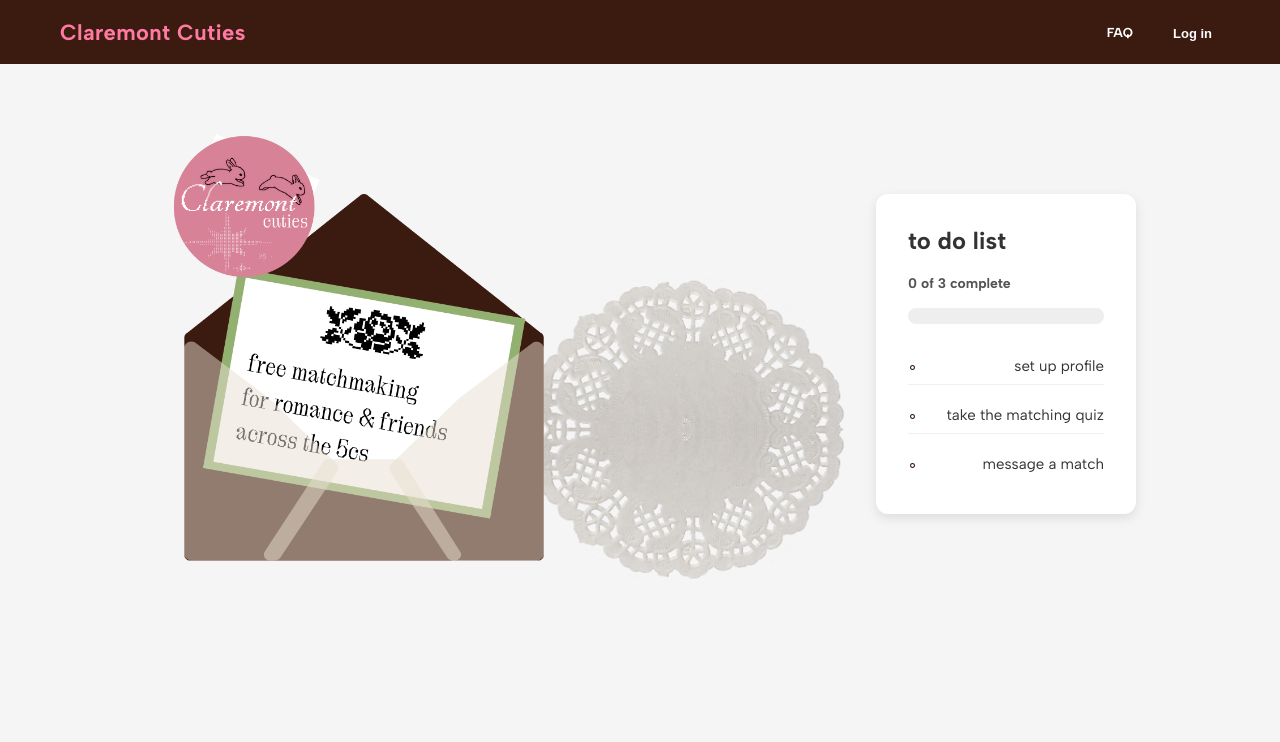
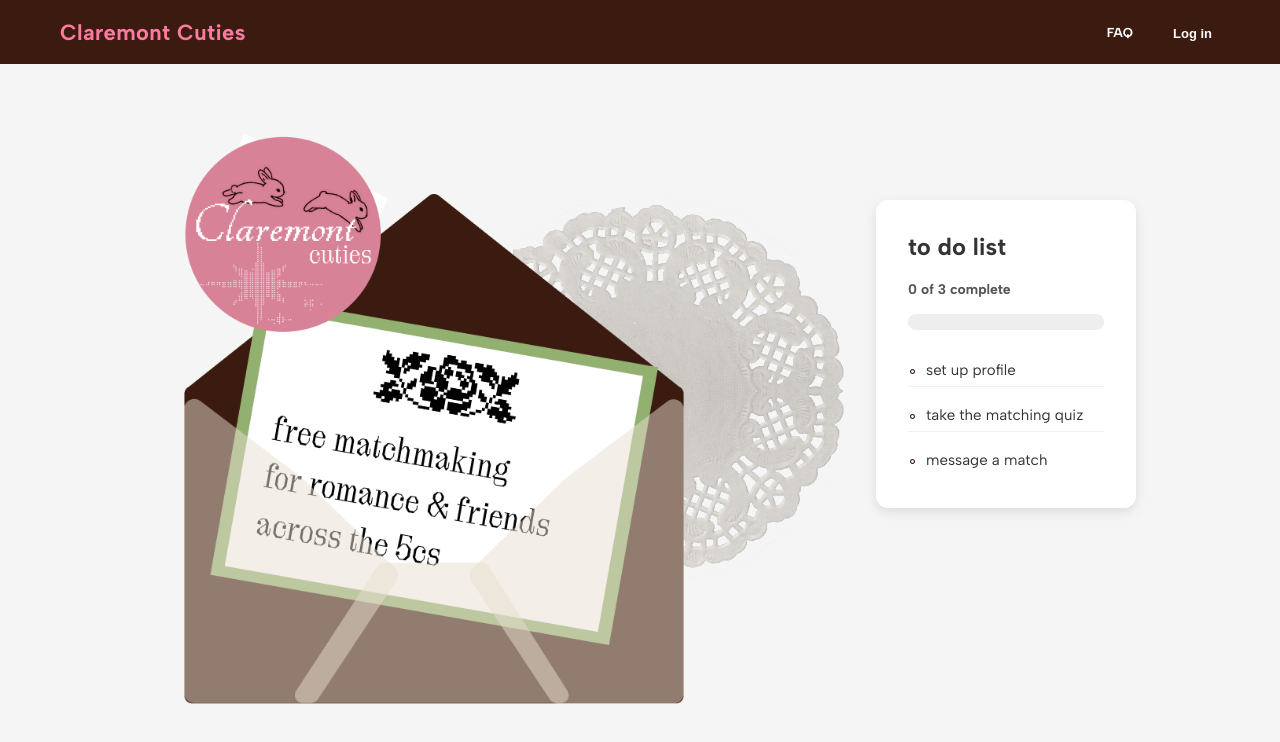
Before and after one commit to oegolden/Claremont-Cuties, a React (Vite) app in the folder frontend/: page / in a window 1280 px wide. Shown: the top 742 px of the page. Built offline with nearby package versions, Linux system fonts and the light colour scheme.

Commit message:
updated spacing on homepafe

```diff
--- a/frontend/src/styles/global.css
+++ b/frontend/src/styles/global.css
@@ -186,16 +186,16 @@
     position: absolute;
     right: 0;
     bottom: 0;
-    width: 320px;
+    width: 400px;
     height: auto;
-    opacity: 0.9;
+    opacity: .9;
 }
 
 .home-envelope {
     position: absolute;
     left: 40px;
     top: 70px;
-    width: 360px;
+    width: 500px;
     height: auto;
     z-index: 2;
 }
@@ -204,7 +204,7 @@
     position: absolute;
     left: 0;
     top: 10px;
-    width: 180px;
+    width: 250px;
     height: auto;
     z-index: 3;
 }
@@ -406,9 +406,8 @@
 .todo-item {
     display: flex;
     align-items: center;
-    justify-content: space-between;
-    gap: 12px;
-    padding: 8px 0;
+    justify-content: flex-start;
+    gap: 5px;
     border-bottom: 1px solid #f0f0f0;
 }
 
```
